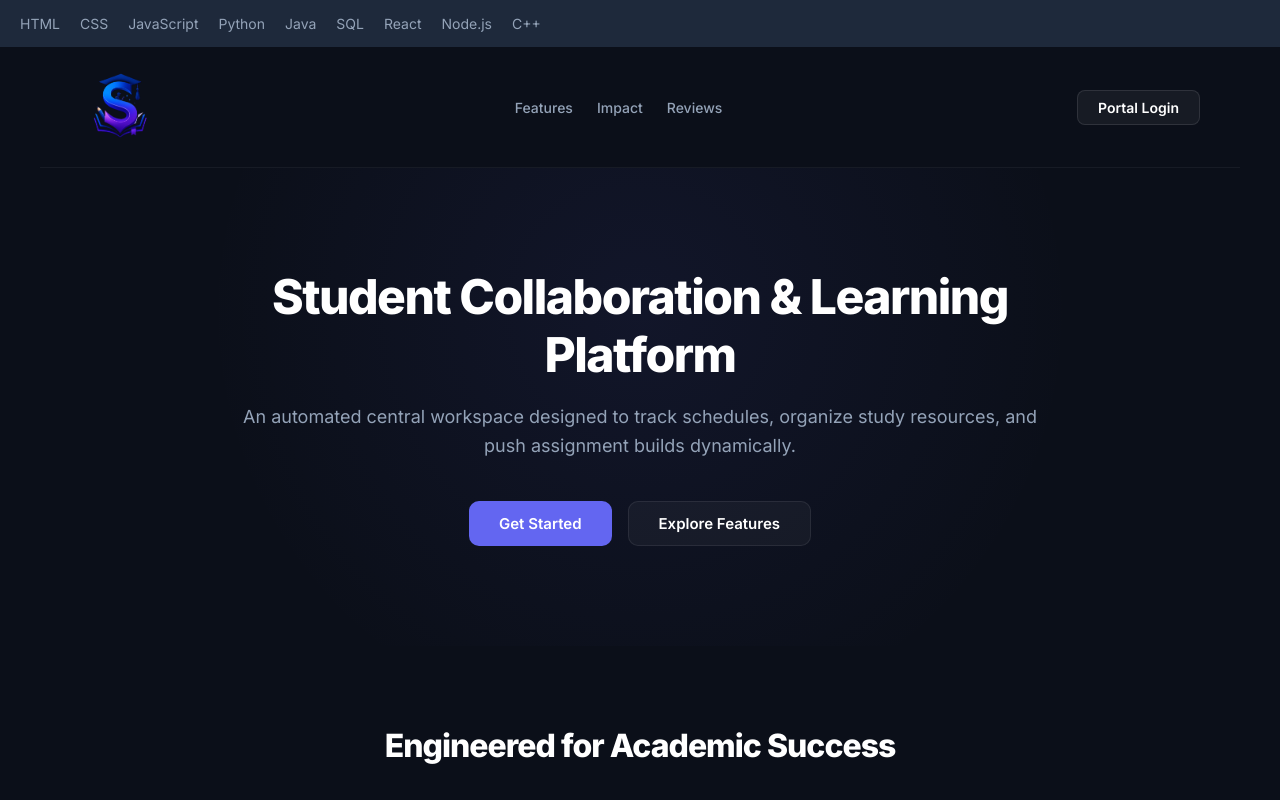
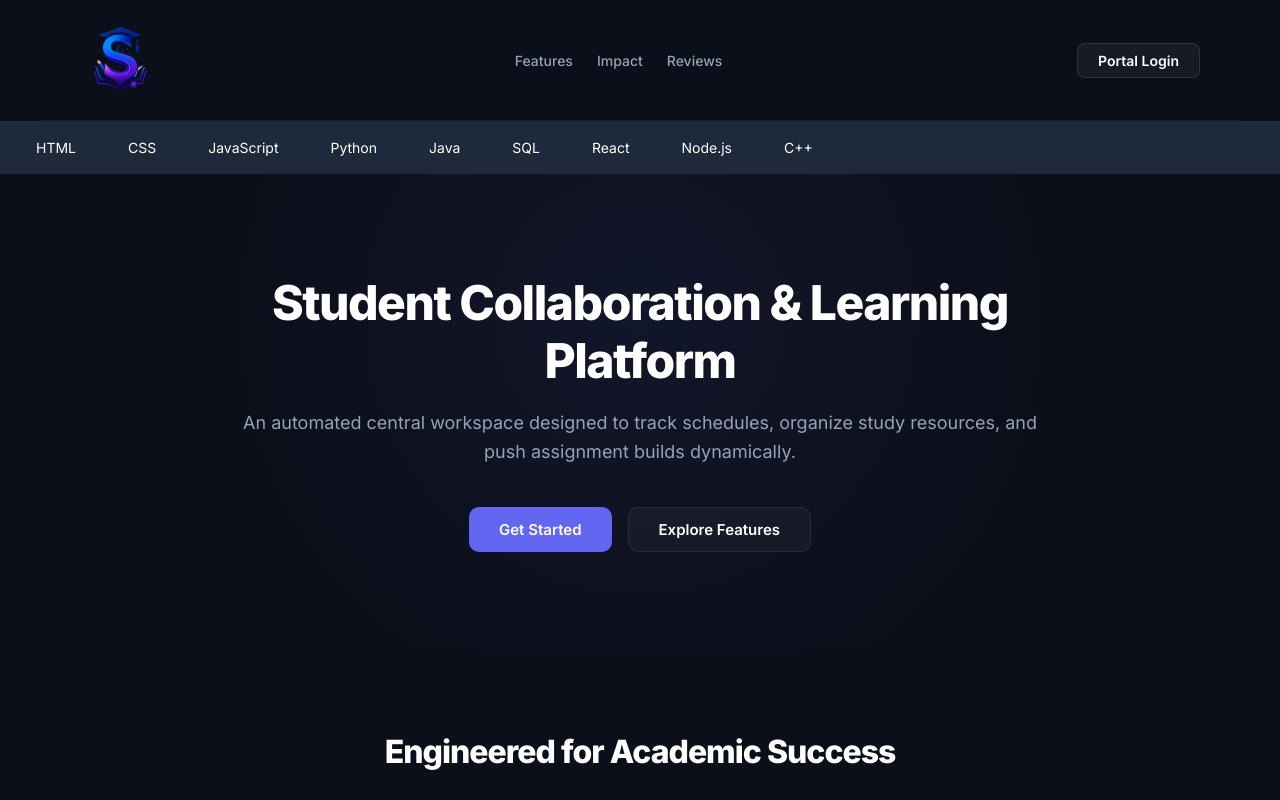
Before and after one commit to itsneeraj065/StuVio-Project, a React (Vite) app in the folder frontend/: page / in a window 1280 px wide. Shown: the top 800 px of the page. Built offline with nearby package versions, Linux system fonts and the light colour scheme.

Commit message:
added scrolling navigation

```diff
--- a/frontend/src/pages/LandingPage.jsx
+++ b/frontend/src/pages/LandingPage.jsx
@@ -27,26 +27,35 @@ function LandingPage() {
 
   return (
     <div style={styles.container}>
-        <nav style={styles.scrollNav}>
-        {["HTML", "CSS", "JavaScript", "Python", "Java", "SQL", "React", "Node.js", "C++"].map((item) => (
-          <span key={item} style={styles.navItem}>
-            {item}
-          </span>
-        ))}
-      </nav>
+
 
       {/* PUBLIC HEADER NAVBAR */}
 <header style={styles.navbar}>
   <div style={styles.logo}>
     <img src="/logo.png" alt="StuVio Logo" style={{ height: "80px", width: "auto" }} />
   </div>
+
   <nav style={styles.navLinks}>
     <a href="#features" style={styles.navLink}>Features</a>
     <a href="#stats" style={styles.navLink}>Impact</a>
     <a href="#reviews" style={styles.navLink}>Reviews</a>
   </nav>
+
   <button onClick={() => navigate("/login")} style={styles.loginBtn}>Portal Login</button>
+
 </header>
+<nav style={styles.scrollNav}>
+       {["HTML", "CSS", "JavaScript", "Python", "Java", "SQL", "React", "Node.js", "C++"].map((item) => (
+  <span
+    key={item}
+    style={styles.navItem}
+    onMouseEnter={(e) => e.target.style.backgroundColor = "#6366f1"} // Your primary color
+    onMouseLeave={(e) => e.target.style.backgroundColor = "transparent"}
+  >
+    {item}
+  </span>
+))}
+      </nav>
 
       {/* HERO SECTION */}
       <section style={styles.heroSection}>
@@ -400,15 +409,21 @@ scrollNav: {
     padding: "10px 20px",
     gap: "20px",
     scrollbarWidth: "none", // Hides the scrollbar on Firefox
+    // ADD THESE LINES TO ADJUST POSITION
+    marginTop: "0px", // Adjust this number (e.g., 20px, 40px) to move it lower
+    marginBottom: "0px", // Adds space between the bar and the content below
+    // Optional: Add a subtle shadow for better visibility
   },
   navItem: {
     color: "#94a3b8",
     fontSize: "14px",
     textDecoration: "none",
     cursor: "pointer",
-    padding: "5px 0",
-    transition: "color 0.2s"
-  }
+    padding: "8px 16px",
+    borderRadius: "6px",        // Rounds the corners of the fill
+    transition: "all 0.2s ease", // Makes the color change smooth
+    color: "#ffffff"    }        // Text color
+
 };
 
 export default LandingPage;
```
